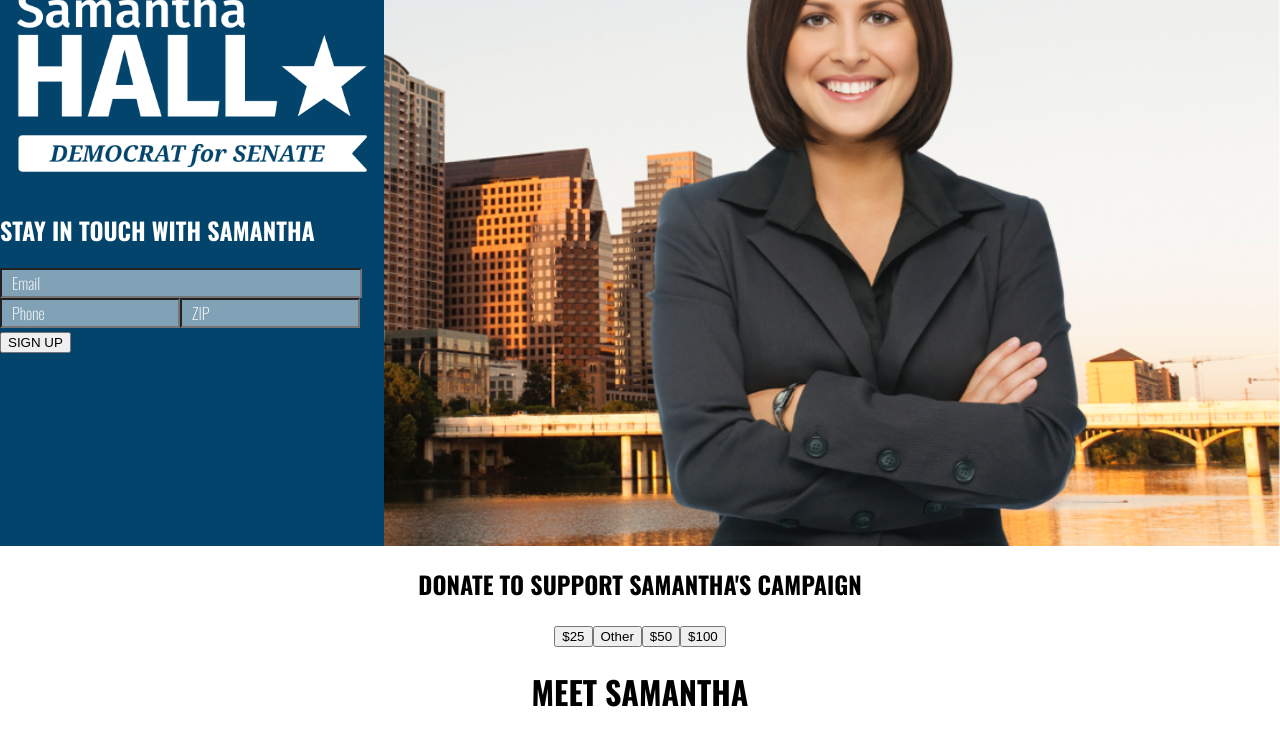
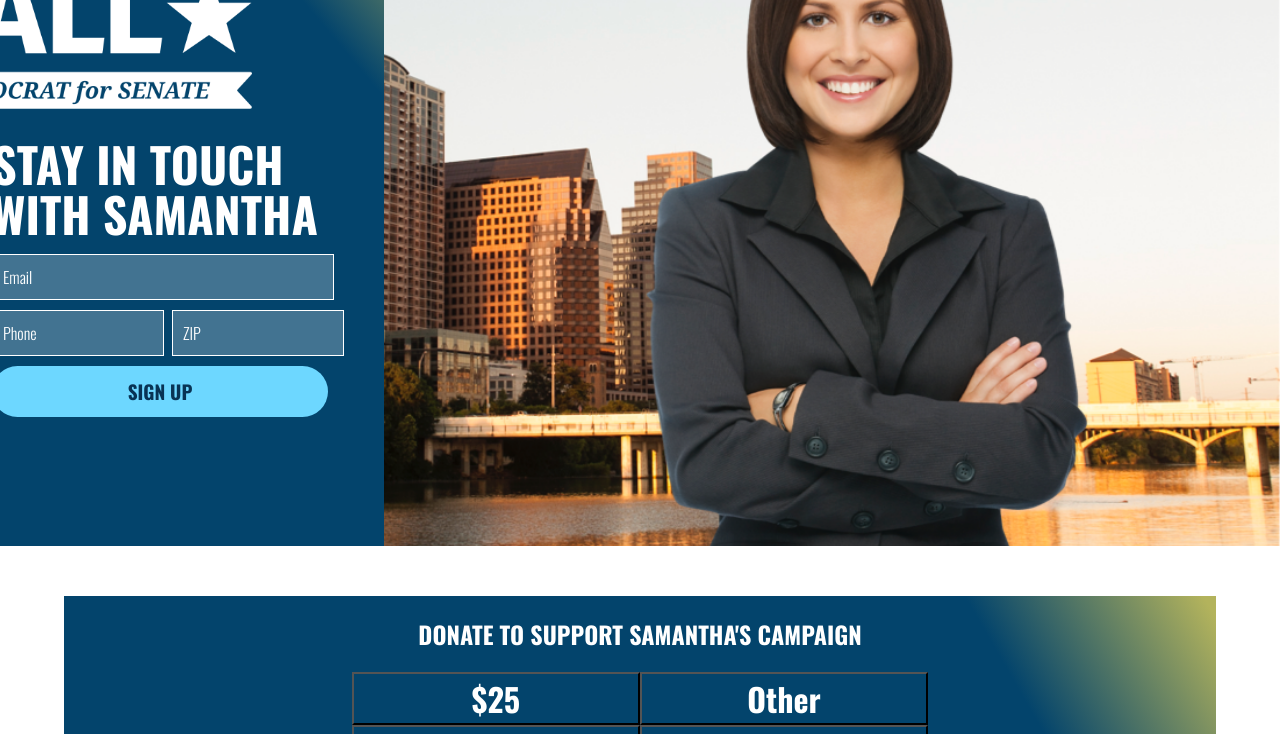
Before and after one commit to byamane/BP-Landing-Page, a React (Create React App) app: page / in a window 1280 px wide. Shown: the part 300-1034 px from the top of the page. Built offline with nearby package versions, Linux system fonts and the light colour scheme.

Commit message:
commit to Heroku

```diff
--- a/src/components/Donate/Donate.css
+++ b/src/components/Donate/Donate.css
@@ -0,0 +1,23 @@
+#donate-container {
+  margin: 50px 125px;
+  display: flex;
+  justify-self: center;
+  flex-direction: column;
+  width: 90vw;
+  background-image: linear-gradient(60deg, var(--background-color) 0 80%, rgb(179, 179, 92) 99% 100%);
+  color: white;
+}
+
+.donate-buttons {
+  display: flex;
+  justify-content: center;
+}
+
+.donate-buttons > button {
+  width: 25%;
+  color: white;
+  font-size: 2rem;
+  font-family: 'Oswald' !important;
+  font-weight: 700;
+  background-color: var(--background-color);
+}
--- a/src/components/Donate/Donate.jsx
+++ b/src/components/Donate/Donate.jsx
@@ -1,20 +1,26 @@
+import './Donate.css'
+
 const Donate = (props) => {
   return (
-    <>
+    <div id="donate-container">
       <h2>DONATE TO SUPPORT SAMANTHA'S CAMPAIGN</h2>
+      <div className='donate-buttons'>
         <button>
           $25
         </button>
         <button>
           Other
         </button>
+      </div>
+      <div className='donate-buttons'>
         <button>
           $50
         </button>
         <button>
           $100
         </button>
-    </>
+      </div>
+    </div>
   )
 }
 
--- a/src/components/Footer/Footer.css
+++ b/src/components/Footer/Footer.css
@@ -12,7 +12,7 @@
 
 #footer-logo {
   width: 10vw;
-  margin-left: 30px;
+  margin-left: 80px;
 }
 
 #disclaimer-copyright-container {
--- a/src/components/Header/Header.css
+++ b/src/components/Header/Header.css
@@ -1,5 +1,5 @@
 #header {
-  width: 100%;
+  width: 100vw;
   height: 750px;
   display: flex;
   align-items: center;
@@ -8,17 +8,12 @@
   background-position: right;
 }
 
-#header > div {
-  /* display: flex;
-  justify-content: center; */
-}
-
 #signup-container {
   display: flex;
   flex-direction: column;
   align-items: center;
   justify-content: center;
-  background-image: linear-gradient(50deg, var(--background-color) 0 85%, rgb(164, 164, 47) 99% 100%);
+  background-image: linear-gradient(50deg, var(--background-color) 0 75%, rgb(179, 179, 92) 99% 100%);
   width: 30%;
   height: 750px;
   text-align: left;
@@ -29,4 +24,5 @@
   margin-bottom: 20px;
   display: flex;
   justify-content: left;
+  margin-right: 230px;
 }
--- a/src/components/Signup/Signup.css
+++ b/src/components/Signup/Signup.css
@@ -3,22 +3,55 @@
 }
 
 .inputs {
-  background: rgba(255, 255, 255, 0.5);
-  font-weight: 200;
+  background: rgba(255, 255, 255, 0.25);
+  font-family: 'Oswald' !important;
+  font-weight: 300;
   font-size: 1rem;
-  padding-left: 10px;
+  padding: 10px 10px;
   color: #fff;
-  font-family: 'Oswald' !important;
+  border: 1px solid white;
+  margin: 5px 8px 5px 0;
 }
 
 #add-email {
-  width: 90%;
+  width: 80%;
+}
+
+#add-phone {
+  width: 37.5%;
+}
+
+#add-zip {
+  width: 37.5%;
 }
 
 #signup-h1 {
   color: white;
+  font-size: 3rem;
+  inline-size: 400px;
+  overflow-wrap: break-word;
+  line-height: 50px;
+  margin: 10px 0;
+  padding: 0;
 }
 
 #signup-section {
   max-width: 100%;
 }
+
+#submit-info-btn {
+  font-family: 'Oswald' !important;
+  color: rgb(8, 51, 84);
+  font-weight: 800;
+  font-size: 1.2rem;
+  border-radius: 50px;
+  width: 84%;
+  padding: 10px;
+  margin-top: 5px;
+  border: 1px solid transparent;
+  background-color: rgb(109, 215, 255);
+}
+
+#submit-info-btn:hover {
+  cursor: pointer;
+}
```
Lines whose indentation alone changed are shown as unchanged.
